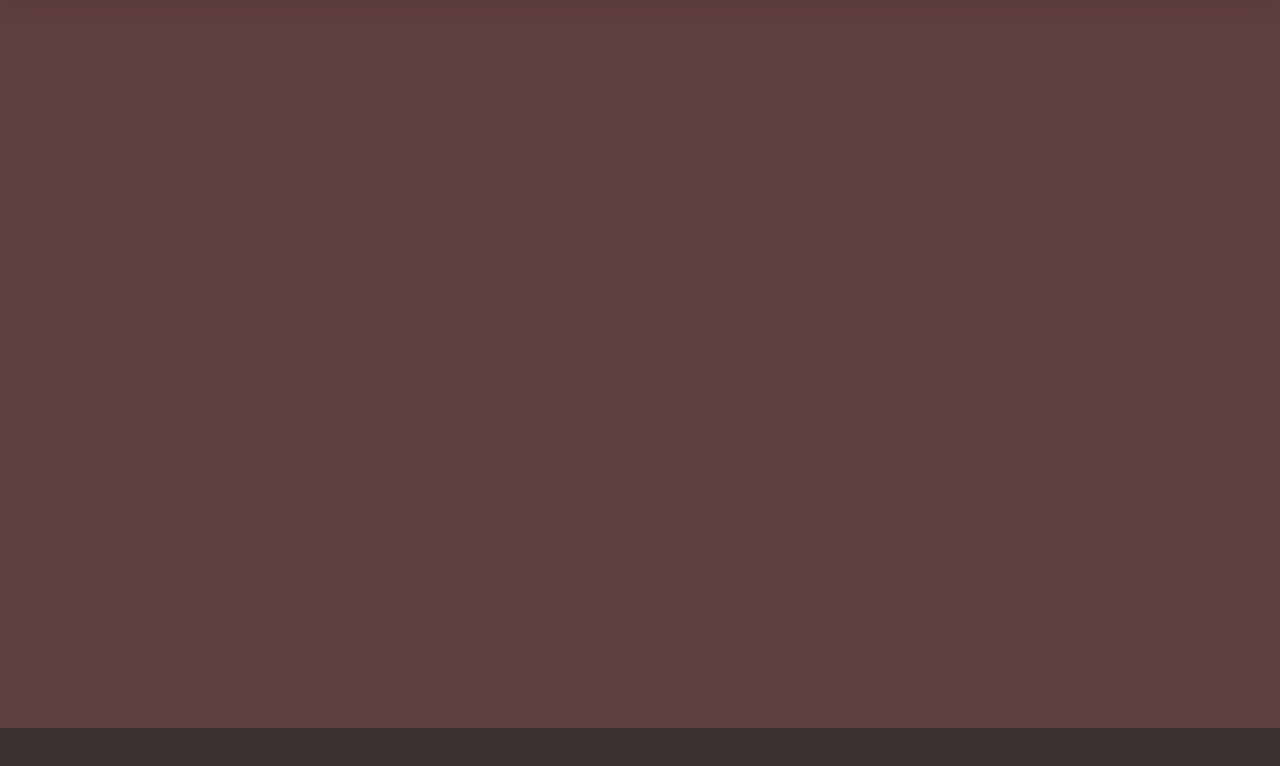
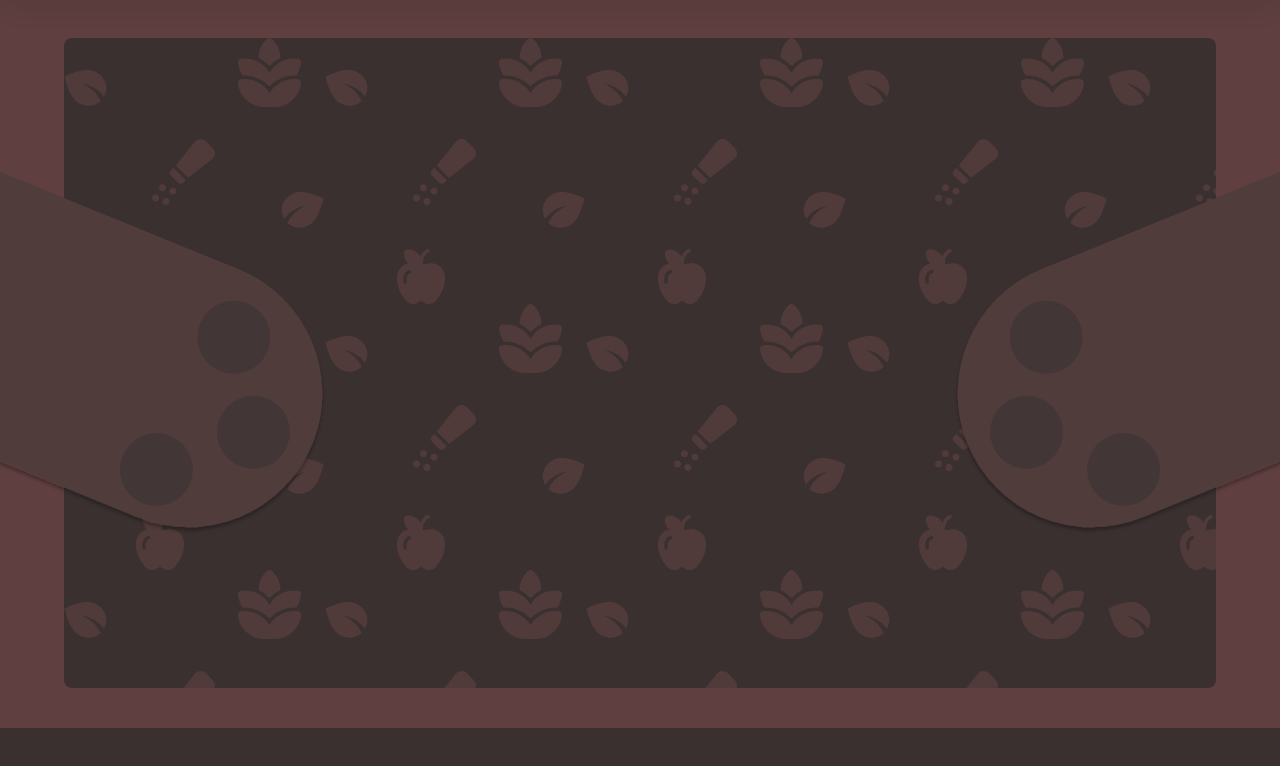
Before and after one commit to luca611/House_of_the_bear, a plain HTML site: page index.html in a window 1280 px wide. Shown: the part 72-838 px from the top of the page. Drawn offline with Linux system fonts and the light colour scheme.

Commit message:
styled bear paws

```diff
--- a/index.html
+++ b/index.html
@@ -31,10 +31,12 @@
 
     <div class="main">
         <div class="section light">
-
+            <div class="innerDarker"></div>
         </div>
         <div class="section dark">
         </div>
+        <img src="resources/imgs/paw.svg" alt="" class="paw">
+        <img src="resources/imgs/paw.svg" alt="" class="paw right">
     </div>
 </body>
 </html>
--- a/style.css
+++ b/style.css
@@ -41,7 +41,7 @@ div.topBar{
     top: 0;
     left: 0;
     right: 0;
-    z-index: 1;
+    z-index: 2;
     background: var(--navbar-color);
     padding: 0.7rem;
     display: flex;
@@ -97,6 +97,20 @@ div.section{
     width: 100vw;
     height: 100vh;
     margin:0;
+    position: relative;
+}
+
+div.innerDarker{
+    position: absolute;
+    top: calc(5vh + 4.4rem);
+    bottom: 5vh;
+    height: auto;
+
+    left: 5vw;
+    right: 5vw;
+    width: auto;
+    border-radius: var(--div-border-radius);
+    background: var(--bg-color-dark) url("resources/imgs/pattern.svg");
 }
 
 div.section.light{
@@ -106,3 +120,18 @@ div.section.light{
 div.section.dark{
     background-color: var(--bg-color-dark);
 }
+
+img.paw{
+    position: absolute;
+    top: 30vh;
+    left: 0;
+    height: 50vh;
+    aspect-ratio: 1/1;
+    z-index: 1;
+}
+
+img.paw.right{
+    left: auto;
+    right: 0;
+    transform: scaleX(-1);
+}
```
Also changed, not shown: resources/imgs/pattern.svg (added), resources/imgs/paw.svg (added).
